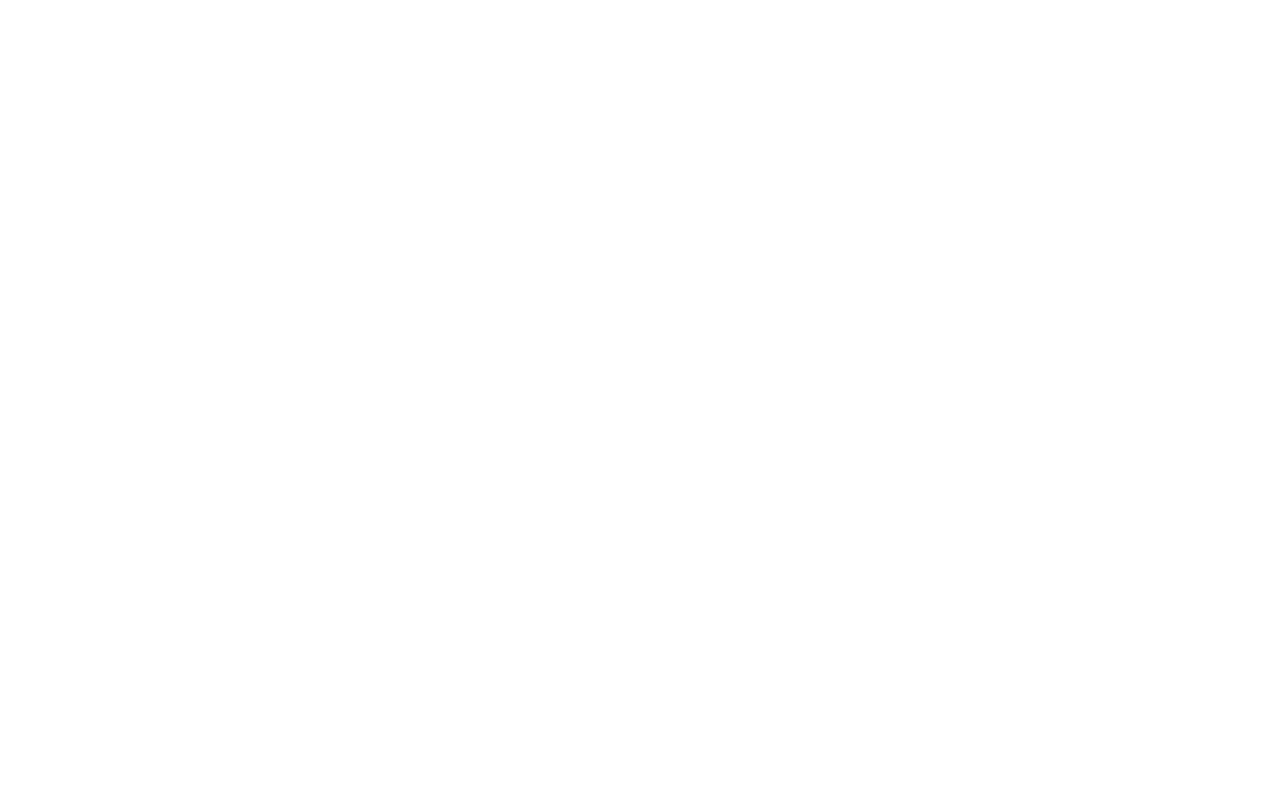
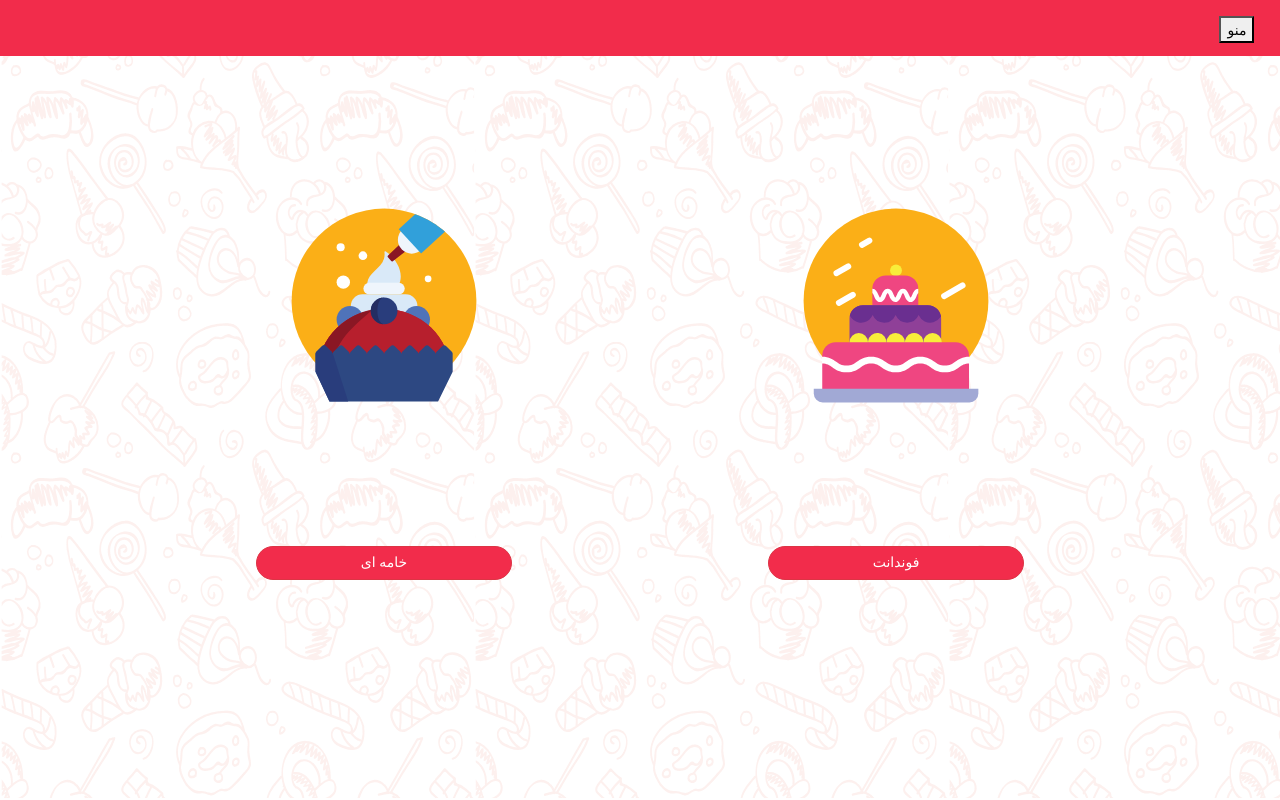
Before and after one commit to Doktor7/KeiketoBesaz-kookiclub, a React app: page /kindofkeik in a window 1280 px wide. Built offline with nearby package versions, Linux system fonts and the light colour scheme.

Commit message:
Add choose kind of cake page

```diff
--- a/src/App.js
+++ b/src/App.js
@@ -2,6 +2,7 @@
 import "./App.css";
 import { BrowserRouter as Router, Switch, Route} from 'react-router-dom';
 import HomeComponent from "./components/Home/Home";
+import KindOfKeikContainer from "./containers/KindOfKeik/KindOfKeik";
 class App extends Component {
 
   render(){
@@ -11,6 +12,7 @@
         <div>
           <Switch>
             <Route exact path = "/" component={HomeComponent}></Route>
+            <Route exact path = "/kindofkeik" component={KindOfKeikContainer}></Route>
           </Switch>
         </div>
       </Router>
--- a/src/components/Home/Home.js
+++ b/src/components/Home/Home.js
@@ -8,13 +8,13 @@
         <div className="d-flex vh-100">
             <div className="web-background"></div>
             <div className="d-flex w-100 justify-content-center align-items-center">
-                <div className="center container align-middle">
+                <div className="center container ">
                     <div className="row justify-content-center">
-                        <img src={KeiketoBesaz} className="responsive-images align-middle"/>
+                        <img alt ={"Keiketo Besaz"} src={KeiketoBesaz} className="responsive-images align-middle"/>
 
                     </div>
                     <div className="row justify-content-center">
-                        <Button variant="danger" size = "lg" className = "keiketoBesaz-button">کیکتو بساز</Button>
+                        <Button href={"/kindofkeik"} variant="danger" size = "lg" className = "keiketoBesaz-button">کیکتو بساز</Button>
                     </div>
                 </div>
             </div>
--- a/src/components/Home/Home.scss
+++ b/src/components/Home/Home.scss
@@ -41,7 +41,7 @@
   position: fixed;
   top: 0;
   left: 0;
-  z-index: -1;
+  z-index: -10;
   height: 100%;
   width: 100%;
   background-size: cover;
--- /dev/null
+++ b/src/containers/KindOfKeik/KindOfKeik.js
@@ -0,0 +1,62 @@
+import React,{Component} from 'react';
+import "bootstrap/dist/css/bootstrap.css";
+import Cream from "../../assets/Creame.svg";
+import Fondant from "../../assets/fondant.svg";
+import NavbarComponent from "../../components/Navbar/Navbar";
+import {Button} from "react-bootstrap";
+import "./KindOfKeik.scss";
+class KindOfKeikContainer extends Component {
+    state = {
+        kind : ""
+    };
+
+    hadnleChange = (event) => {
+        const name = event.target.name;
+        const value = event.target.value;
+        this.setState(prevState => {
+            const newState = {...prevState};
+            newState[name] = value;
+            return newState;
+        });
+        // console.log(this.state)
+        localStorage.setItem("kind", this.state.kind);
+
+    };
+
+
+    render(){
+        return (
+            <div >
+                <div className="web-background"></div>
+                <NavbarComponent />
+                <div className="d-flex h-100">
+                    <div className="d-flex w-100 justify-content-center align-items-center">
+                <div className="container CenterForKind">
+                    <div className="row justify-content-center">
+                        {/*<form className="w-100" onSubmit={event => this.handleSubmit(event,this.state)}>*/}
+                            <div className="col-sm-6">
+                                <div className="">
+                                    <img alt ={"Keiketo Besaz"} src={Cream} className="m-auto"/>
+                                </div>
+                                <div className="row justify-content-center">
+                                    <Button onClick={this.hadnleChange} name={"kind"} value = "cream"  className = "kindOfKeik-button" variant={"danger"}>خامه ای</Button>
+                                </div>
+                            </div>
+                            <div className="col-sm-6 ">
+                                <div className="">
+                                    <img alt ={"Keiketo Besaz"} src={Fondant} className=""/>
+                                </div>
+                                <div className="row justify-content-center">
+                                    <Button onClick={this.hadnleChange} name={"kind"} value = "fondant"  className = "kindOfKeik-button" variant={"danger"}>فوندانت</Button>
+                                </div>
+                            </div>
+                        {/*</form>*/}
+                    </div>
+                </div>
+                    </div>
+                </div>
+            </div>
+    );}
+};
+
+export default KindOfKeikContainer;
--- /dev/null
+++ b/src/containers/KindOfKeik/KindOfKeik.scss
@@ -0,0 +1,19 @@
+.CenterForKind {
+  width: 80% !important;
+  margin-top: 5%;
+  margin-bottom: 5%;
+}
+
+
+
+.kindOfKeik-button{
+  background-color: #f22c4b !important;
+  font-family: "Iranian Sans";
+  width: 50%;
+  border-radius: 19px !important;
+  &:hover{
+    background-color: #fff !important;
+    color: #f22c4b !important;
+  }
+
+}
```
